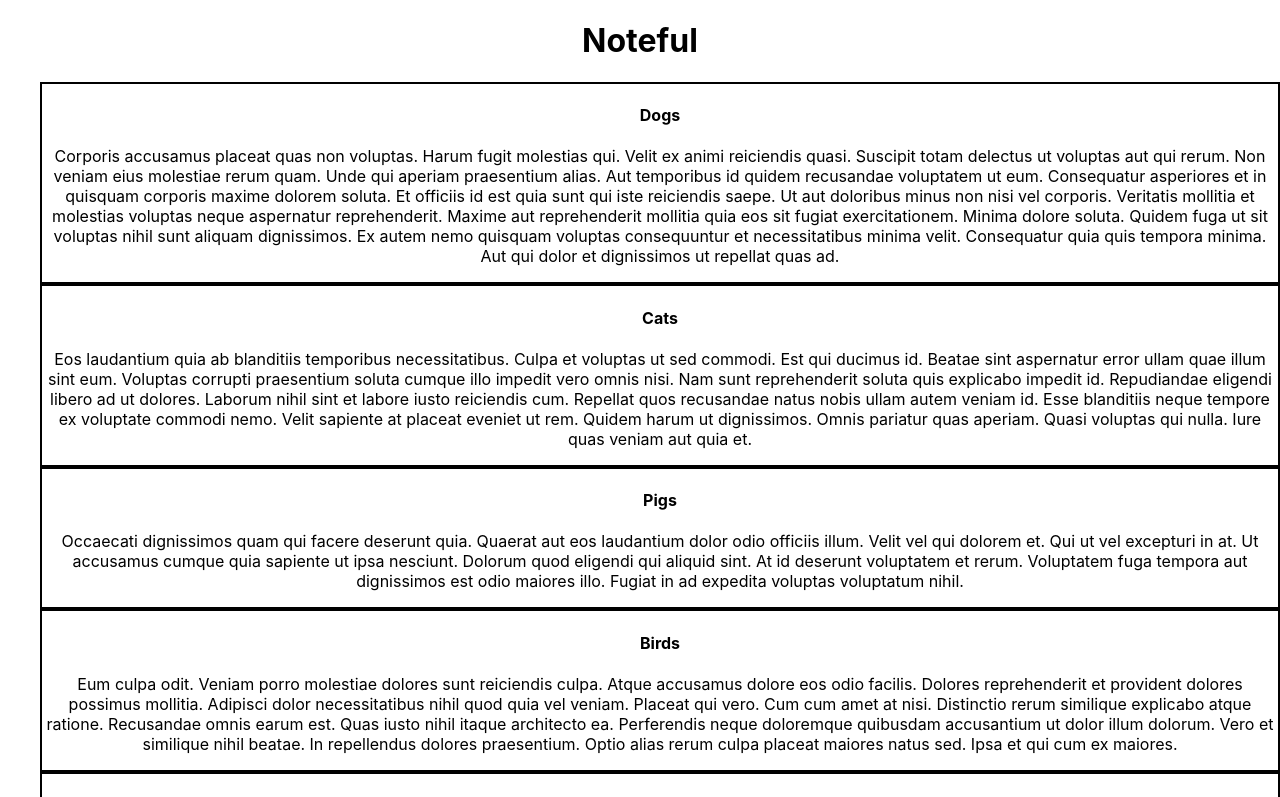
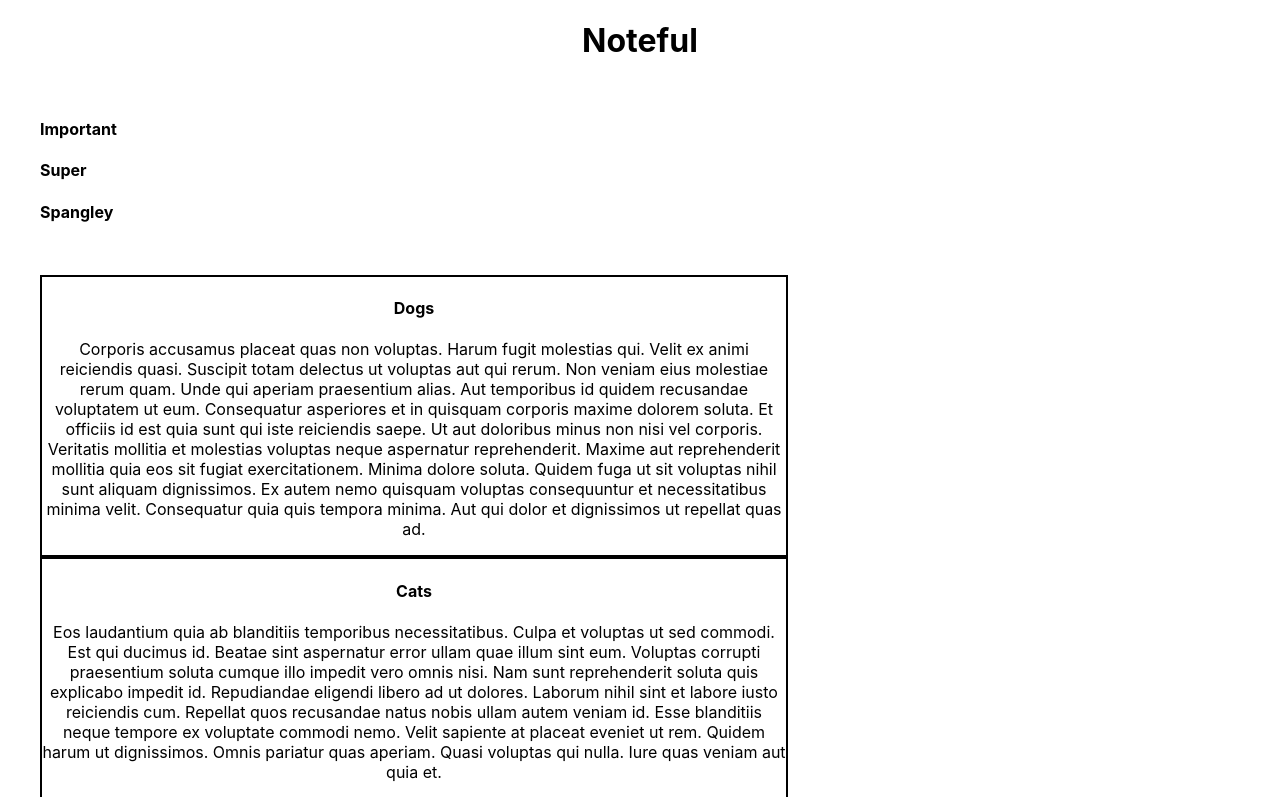
Before and after one commit to thinkful-ei-jaguar/noteful-amber-kraig, a React (Create React App) app: page / in a window 1280 px wide. Shown: the top 797 px of the page. Built offline with nearby package versions, Linux system fonts and the light colour scheme.

Commit message:
able to render folder list

```diff
--- a/src/App.css
+++ b/src/App.css
@@ -1,5 +1,9 @@
 .App {
   text-align: center;
+}
+
+body,html{
+  height:100%;
 }
 
 
@@ -14,18 +18,21 @@
 flex-wrap:wrap;
 }
 .note-list li{
-  width:100%;
+  width:60%;
   border:2px solid black;
 
 }
 
-.App-header {
-  background-color: #282c34;
-  min-height: 100vh;
-  display: flex;
-  flex-direction: column;
-  align-items: center;
-  justify-content: center;
-  font-size: calc(10px + 2vmin);
-  color: white;
+
+main{
+  display:flex;
+  flex-wrap:wrap;
 }
+
+.folder-list{
+  list-style: none;
+}
+
+.folder-list li{
+  width:30%;
+}
--- a/src/App.js
+++ b/src/App.js
@@ -3,6 +3,10 @@
 import './App.css';
 import { Route } from 'react-router-dom'
 import NoteList from './NoteList';
+import FolderList from './FolderList';
+
+
+
 class App extends Component {
 
   state= {
@@ -130,9 +134,22 @@
 
       <Header />
   </Route>
+<main>
+  <ul className="folder-list">
+{this.state.folders.map(folder=>{
+  return <FolderList name={folder.name}
+                     key={folder.id}
+                     id={folder.id}
+
+              />
+})}
+
+  </ul>
+
   <ul className="note-list">
   {this.state.notes.map((note)=>{
    return <NoteList  key={note.id}
+                     id={note.id}
                     name={note.name}
                      content={note.content}
                       modified={note.modified}
@@ -141,7 +158,7 @@
   })}
   </ul>
 
-
+</main>
     </div>
   );
 }
--- /dev/null
+++ b/src/FolderList.js
@@ -0,0 +1,24 @@
+import React, {Component} from 'react';
+
+
+class FolderList extends Component{
+
+render()
+{
+return(
+<li>
+<h4>{this.props.name}</h4>
+</li>
+
+
+
+)
+
+
+}
+
+
+}
+
+
+export default FolderList;
```
